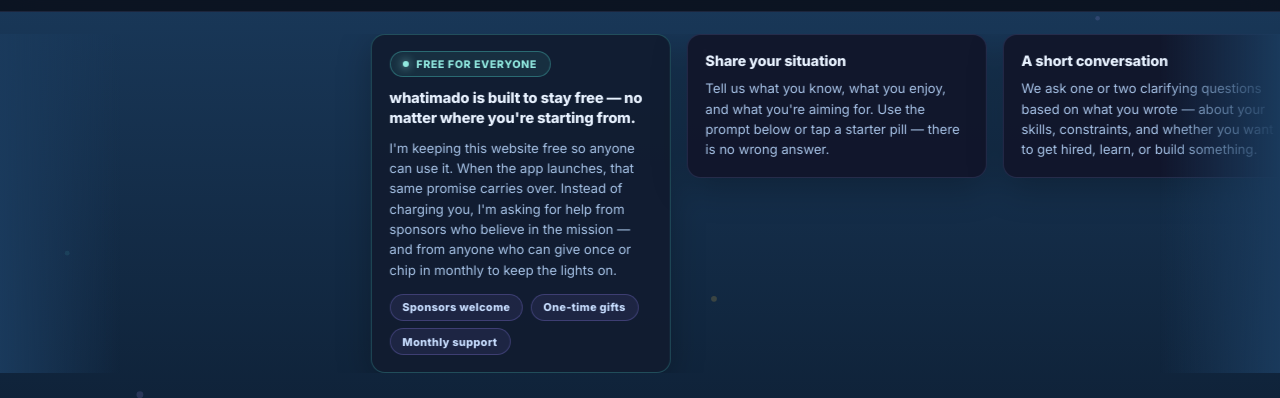
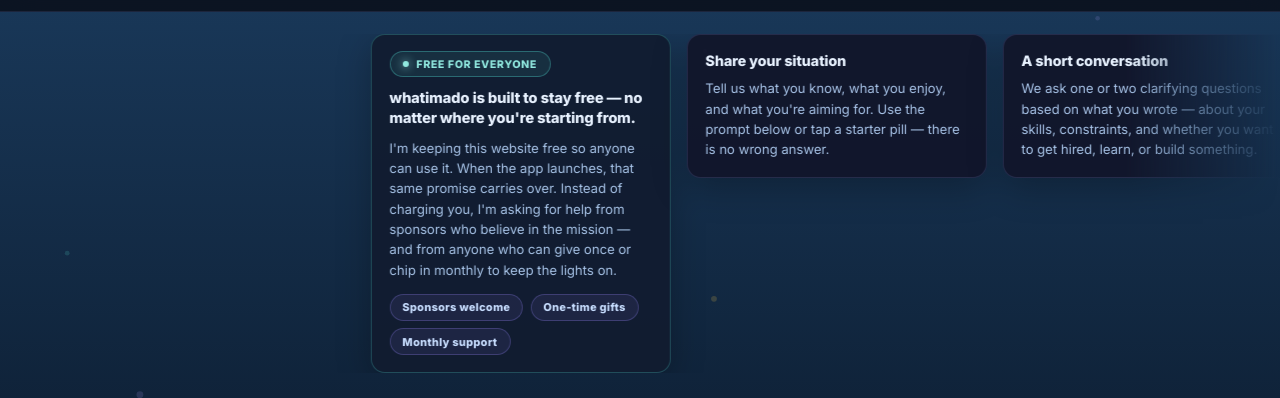
Before and after one commit to ashtonsemailis-collab/whatimado.com, a website: page index.html in a window 1280 px wide. Shown: the part 52-450 px from the top of the page. Drawn offline with nearby package versions, Linux system fonts and the light colour scheme.

Commit message:
Update index.html

```diff
--- a/index.html
+++ b/index.html
@@ -213,6 +213,24 @@
       touch-action: none;
       user-select: none;
       -webkit-user-select: none;
+      -webkit-mask-image: linear-gradient(
+        90deg,
+        transparent 0%,
+        #000 12%,
+        #000 88%,
+        transparent 100%
+      );
+      mask-image: linear-gradient(
+        90deg,
+        transparent 0%,
+        #000 12%,
+        #000 88%,
+        transparent 100%
+      );
+      -webkit-mask-size: 100% 100%;
+      mask-size: 100% 100%;
+      -webkit-mask-repeat: no-repeat;
+      mask-repeat: no-repeat;
     }
 
     .status-wall.is-dragging {
@@ -310,25 +328,6 @@
       font-size: .68rem;
       font-weight: 800;
       letter-spacing: .03em;
-    }
-
-    .status-wall-fade {
-      position: absolute;
-      top: 0;
-      bottom: 0;
-      width: min(120px, 18vw);
-      pointer-events: none;
-      z-index: 2;
-    }
-
-    .status-wall-fade--left {
-      left: 0;
-      background: linear-gradient(90deg, #1a3a5c 0%, rgba(26, 58, 92, 0) 100%);
-    }
-
-    .status-wall-fade--right {
-      right: 0;
-      background: linear-gradient(270deg, #1a3a5c 0%, rgba(26, 58, 92, 0) 100%);
     }
 
     .hero {
@@ -1734,8 +1733,6 @@
       <div class="status-wall-wrap">
         <div class="status-wall" id="status-wall" aria-label="How whatimado works">
           <div class="status-wall-track" id="status-wall-track"></div>
-          <div class="status-wall-fade status-wall-fade--left" aria-hidden="true"></div>
-          <div class="status-wall-fade status-wall-fade--right" aria-hidden="true"></div>
         </div>
       </div>
 
```
